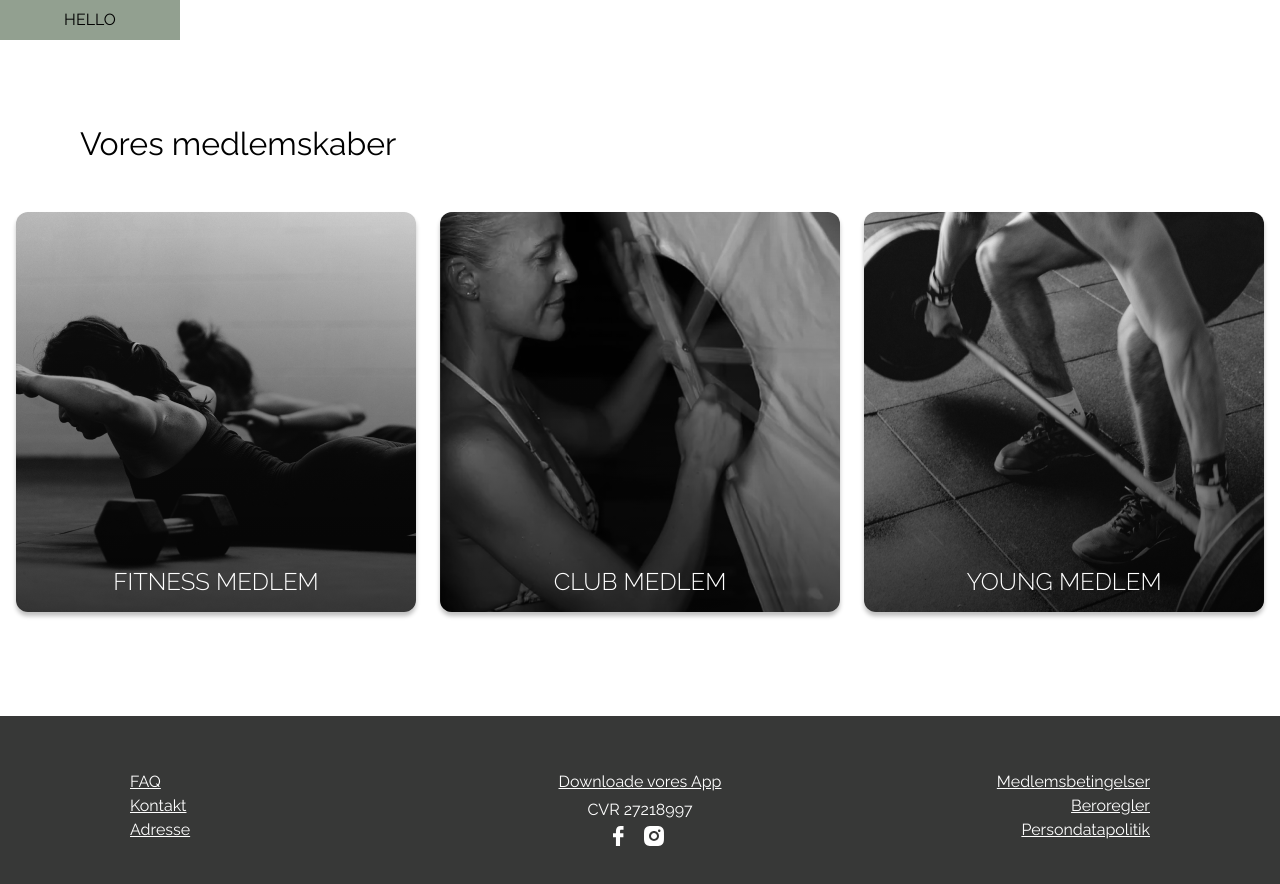
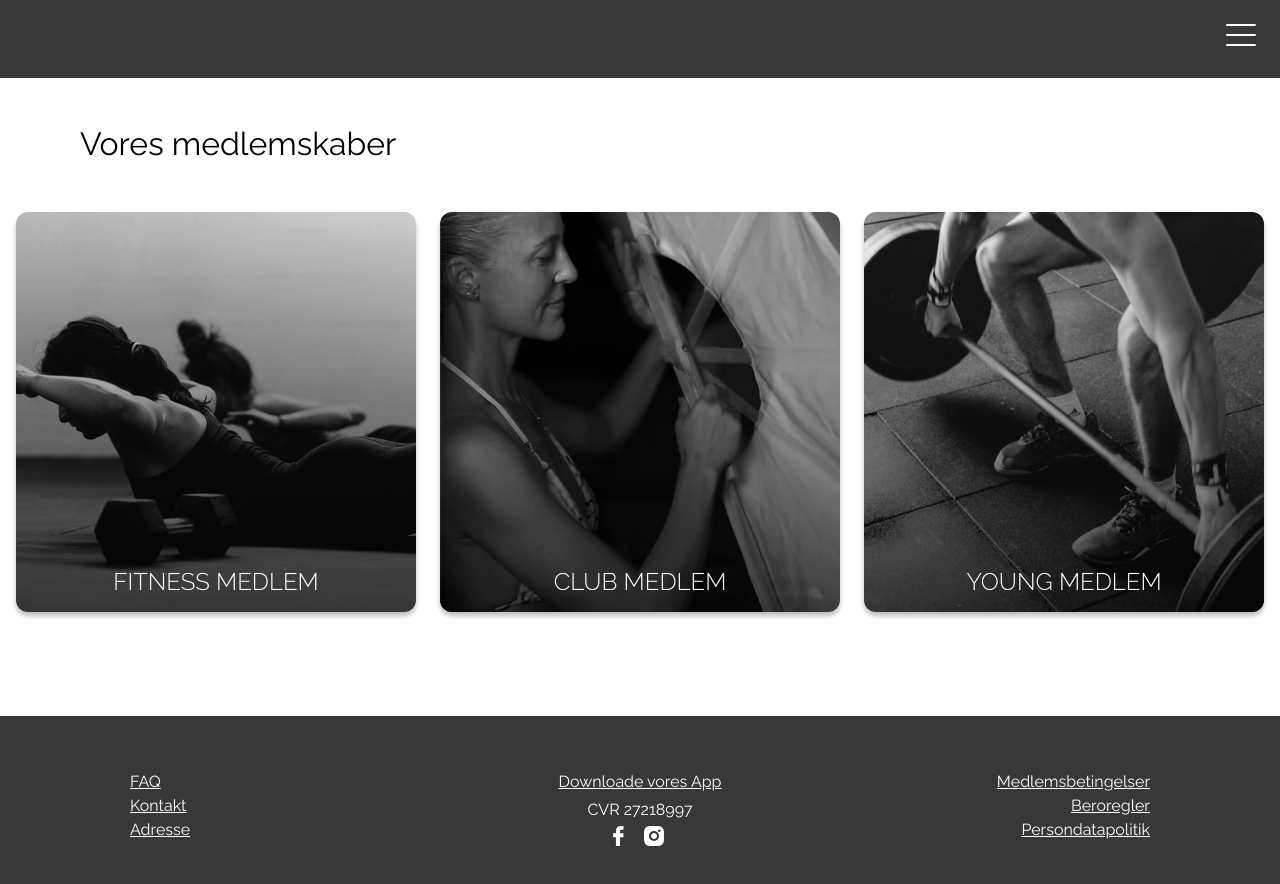
Before and after one commit to JulieGroenborg/wellcome_site, a Next.js app: page / in a window 1280 px wide. Shown: the top 884 px of the page. Built offline with nearby package versions, Linux system fonts and the light colour scheme; a web font is replaced by a local one.

Commit message:
burgermenu in process

```diff
--- /dev/null
+++ b/src/app/components/global/Burger.jsx
@@ -0,0 +1,64 @@
+"use client";
+import { useState } from "react";
+import styles from "./Burger.module.scss";
+import BurgerCollapse from "./BurgerCollapse";
+export default function Burger() {
+  const [isOpen, setIsOpen] = useState(false);
+  const [isSubOpen, setIsSubOpen] = useState("");
+
+  const handleToggle = () => {
+    setIsOpen((prevIsOpen) => !prevIsOpen); //Togglefunktion, som sørger for at sætte false til true (og omvendt) ved klik på button
+  };
+  return (
+    <nav className={styles.burger_nav}>
+      <button className={styles.burger_btn} onClick={() => handleToggle()}>
+        <div className={`${styles.burger} ${isOpen && styles.is_active}`}>
+          <div className={styles.bar}>Åben menu</div>
+        </div>
+      </button>
+      <ul className={`${styles.burger_menu} ${isOpen ? styles.appear : styles.disappear}`}>
+        <BurgerCollapse
+          navName="Fitness"
+          subLinks={[
+            { title: "Hold Kategorier", href: "/kategorier" },
+            { title: "Holdplan", href: "/holdplan" },
+            { title: "Personlig Træning", href: "/" },
+            { title: "Kost & Ernæring", href: "/" },
+            { title: "Osteopati", href: "/" },
+          ]}
+          isSubOpen={isSubOpen}
+          setIsSubOpen={setIsSubOpen}
+        />
+        <BurgerCollapse
+          navName="Spa"
+          subLinks={[
+            { title: "Om Spaen", href: "/" },
+            { title: "Behandlinger", href: "/" },
+          ]}
+          isSubOpen={isSubOpen}
+          setIsSubOpen={setIsSubOpen}
+        />
+        <BurgerCollapse
+          navName="Medlemskaber"
+          subLinks={[
+            { title: "Se medlemskaber", href: "/" },
+            { title: "Firmaaftaler", href: "/" },
+          ]}
+          isSubOpen={isSubOpen}
+          setIsSubOpen={setIsSubOpen}
+        />
+        <BurgerCollapse
+          navName="Om Wellcome"
+          subLinks={[
+            { title: "Kontakt", href: "/" },
+            { title: "Medarbejdere", href: "/" },
+            { title: "Events & Nyheder", href: "/" },
+            { title: "Om Wellcome", href: "/" },
+          ]}
+          isSubOpen={isSubOpen}
+          setIsSubOpen={setIsSubOpen}
+        />
+      </ul>
+    </nav>
+  );
+}
--- /dev/null
+++ b/src/app/components/global/Burger.module.scss
@@ -0,0 +1,73 @@
+@use "src/app/variables" as *;
+
+.burger_nav {
+  position: fixed;
+  z-index: 2;
+  width: 100vw;
+  height: fit-content;
+  display: flex;
+  align-items: center;
+  justify-content: flex-end;
+
+  background-color: $off-black400;
+
+  .burger_btn {
+    border: none;
+    background-color: transparent;
+    color: transparent;
+    margin: $spacing-24;
+
+    .burger {
+      position: relative;
+      z-index: 3;
+      display: block;
+      cursor: pointer;
+
+      .bar,
+      &::before,
+      &::after {
+        content: "";
+        display: block;
+        width: 30px;
+        height: 2px;
+        border-radius: 5px;
+        background-color: $white;
+        margin: 0 0 8px 0px;
+        transition: 0.8s;
+      }
+    }
+    .is_active::before {
+      transform: rotate(45deg) translate(9px, 6px);
+    }
+    .is_active::after {
+      transform: rotate(-45deg) translate(7px, -5px);
+    }
+    .is_active .bar {
+      opacity: 0;
+    }
+  }
+
+  .burger_menu {
+    height: 100%;
+    width: 100vw;
+    position: fixed;
+    top: 0;
+    right: -100%;
+    z-index: 2;
+    padding-top: $spacing-80;
+    padding-left: $spacing-64;
+    background-color: $off-black400;
+
+    display: flex;
+    flex-direction: column;
+    gap: $spacing-24;
+  }
+  .appear {
+    right: 0;
+    transition: 0.8s;
+  }
+  .disappear {
+    right: -100%;
+    transition: 0.8s;
+  }
+}
--- /dev/null
+++ b/src/app/components/global/BurgerCollapse.jsx
@@ -0,0 +1,25 @@
+import Link from "next/link";
+import styles from "./BurgerCollapse.module.scss";
+
+export default function BurgerCollapse({ navName, subLinks, isSubOpen, setIsSubOpen }) {
+  const handleToggle = () => {
+    isSubOpen === navName ? setIsSubOpen("") : setIsSubOpen(navName);
+  };
+
+  return (
+    <li className={styles.list_item}>
+      <button className={`${styles.nav_btn} ${isSubOpen === navName && styles.active}`} onClick={() => handleToggle()}>
+        {navName}
+      </button>
+
+      {subLinks.map((link) => {
+        const uniqueId = Math.random();
+        return (
+          <Link key={uniqueId} href={link.href} className={`${styles.sub_nav_link} ${isSubOpen === navName ? styles.visible : styles.hide}`}>
+            {link.title}
+          </Link>
+        );
+      })}
+    </li>
+  );
+}
--- /dev/null
+++ b/src/app/components/global/BurgerCollapse.module.scss
@@ -0,0 +1,47 @@
+@use "src/app/variables" as *;
+
+.list_item {
+  list-style: none;
+  display: flex;
+  flex-direction: column;
+
+  .nav_btn {
+    width: fit-content;
+    height: 50px;
+    color: $white;
+    background-color: transparent;
+    border: none;
+    text-transform: uppercase;
+  }
+  .active {
+    text-decoration: underline;
+  }
+  .sub_nav_link {
+    width: fit-content;
+    margin: $spacing-12 0;
+    color: $white;
+    font-size: $spacing-12;
+
+    &:visited {
+      color: $white;
+    }
+  }
+  @keyframes fadeIn {
+    from {
+      opacity: 0.2;
+      transform: translateY(-10px);
+    }
+    to {
+      opacity: 1;
+      transform: translateY(0px);
+    }
+  }
+
+  .visible {
+    opacity: 1;
+    animation: fadeIn 0.4s ease-in-out;
+  }
+  .hide {
+    display: none;
+  }
+}
--- a/src/app/page.jsx
+++ b/src/app/page.jsx
@@ -4,27 +4,14 @@ import LinkBtn from "./components/global/LinkBtn";
 import Footer from "./components/global/Footer";
 import MedlemsSection from "./components/landingpage/MedlemsSection";
 import styles from "./landingpage.module.scss";
-
-//API url: https://hovludcpqudqvcqteblj.supabase.co/rest/v1/Hold
-//API key: eyJhbGciOiJIUzI1NiIsInR5cCI6IkpXVCJ9.eyJpc3MiOiJzdXBhYmFzZSIsInJlZiI6Imhvdmx1ZGNwcXVkcXZjcXRlYmxqIiwicm9sZSI6ImFub24iLCJpYXQiOjE3MTQwMzI4MzEsImV4cCI6MjAyOTYwODgzMX0.5K-wz_oerFZ5hmvUq0IOPgJHn0e1sRYh57y_8pFqnKk
-
-// let headersList = {
-//   apikey: "eyJhbGciOiJIUzI1NiIsInR5cCI6IkpXVCJ9.eyJpc3MiOiJzdXBhYmFzZSIsInJlZiI6Imhvdmx1ZGNwcXVkcXZjcXRlYmxqIiwicm9sZSI6ImFub24iLCJpYXQiOjE3MTQwMzI4MzEsImV4cCI6MjAyOTYwODgzMX0.5K-wz_oerFZ5hmvUq0IOPgJHn0e1sRYh57y_8pFqnKk",
-//   Prefer: "return=representation",
-// };
-
-// let response = await fetch("https://hovludcpqudqvcqteblj.supabase.co/rest/v1/Hold", {
-//   method: "GET",
-//   headers: headersList,
-// });
-
-// let data = await response.json();
-
-// console.log(data);
+import Burger from "./components/global/Burger";
 
 export default function Home() {
   return (
     <>
+      <header>
+        <Burger />
+      </header>
       <main>
         <LinkBtn href="/" text="hello" variant="primary" />
         <MedlemsSection />
```
